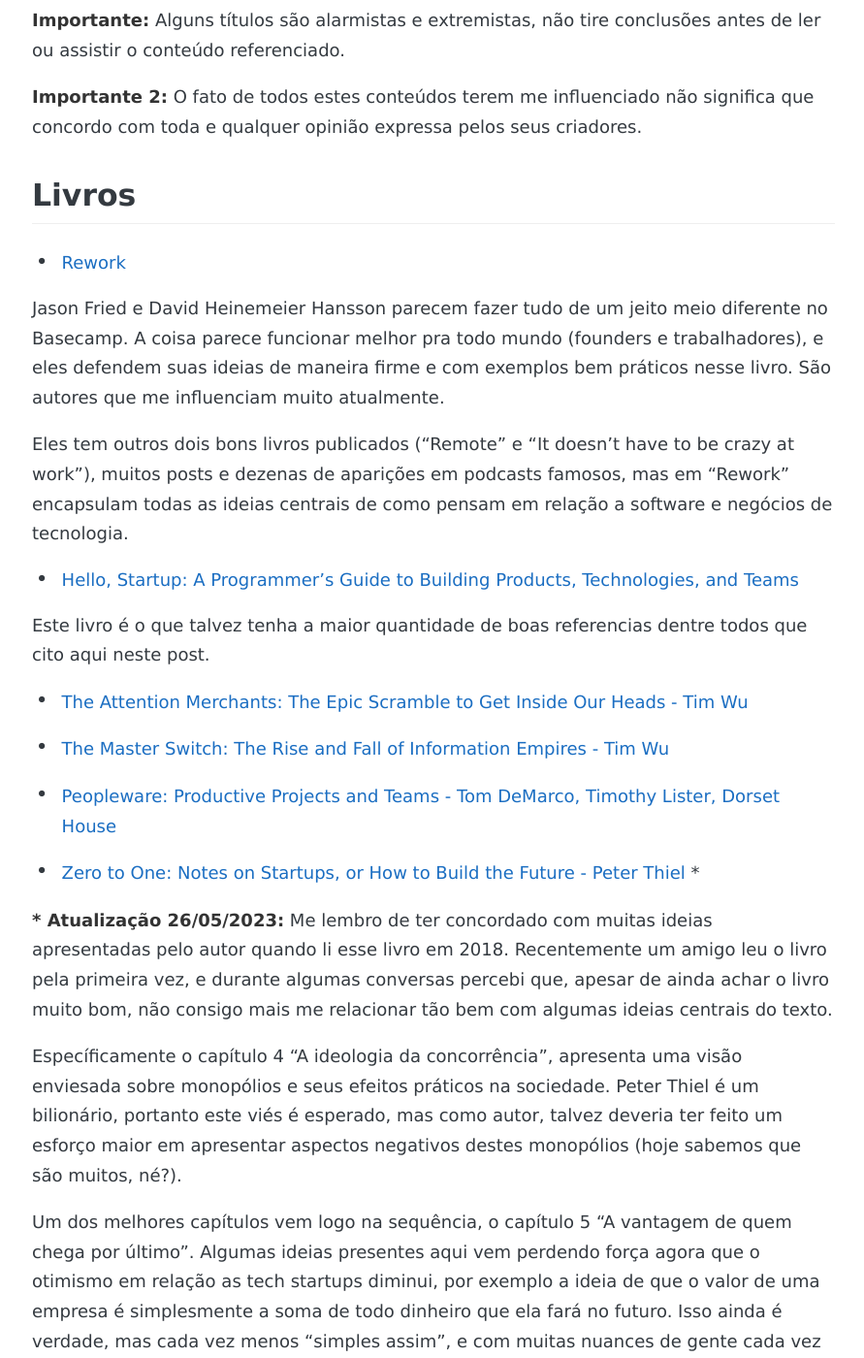
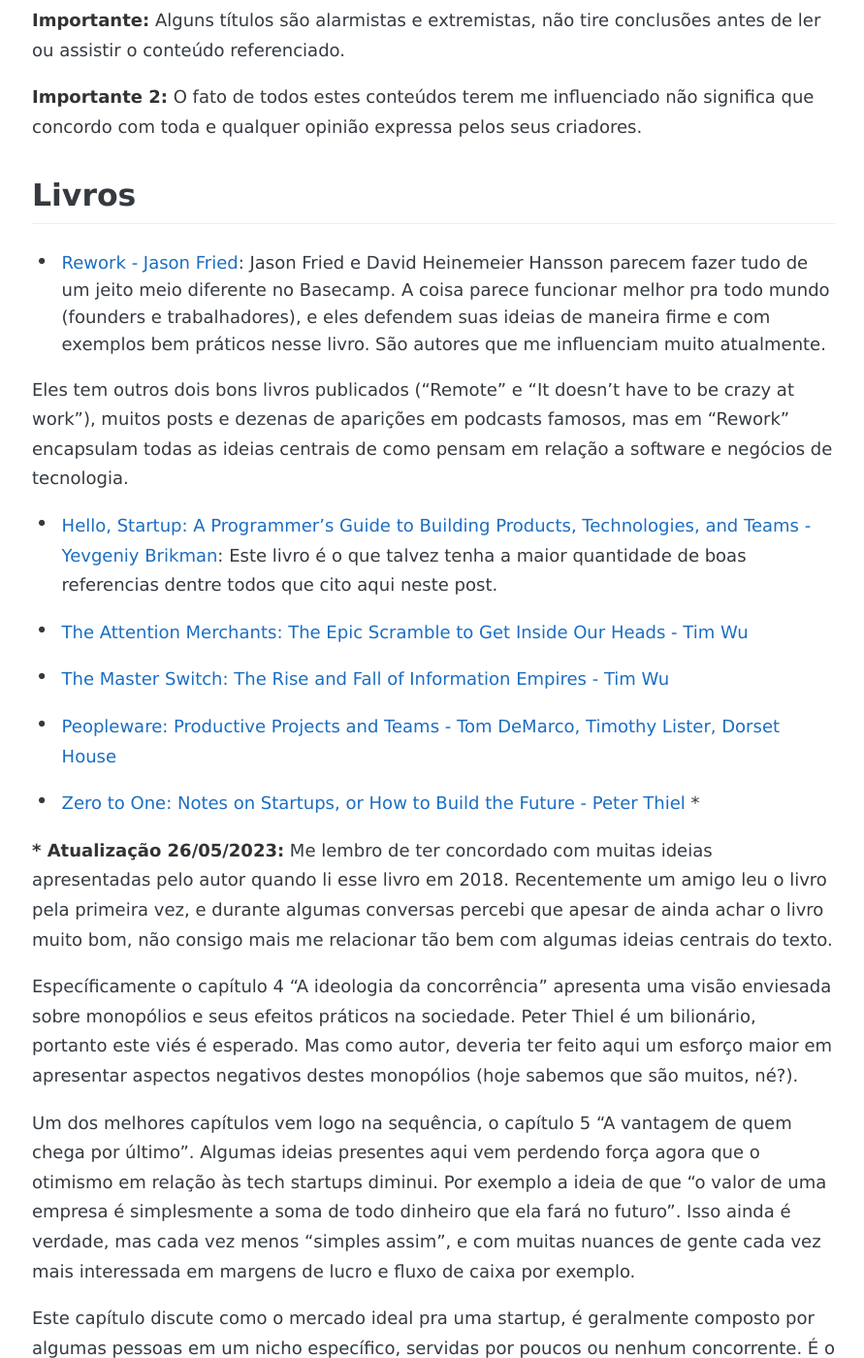
Before and after one commit to andreybleme/andreybleme.github.io, a Jekyll site: the page built from _posts/2019-07-19-livros-blogposts-documentarios-que-me-influenciaram.markdown, in a window 1280 px wide and 1400 px high, scrolled down 426 px. Shown: the whole window at 97% size, without its empty margins (193-1084 px from the left). Built offline with Jekyll 4.4.1, drawn with Linux system fonts in a browser that asks for light colours; nearby versions of some CDN libraries; some web fonts are replaced; comment, search, counter and statistics services are not loaded; some of the changed text lies outside the part shown.

Commit message:
update old post about books/posts/docs that influenced me

```diff
--- a/_posts/2019-07-19-livros-blogposts-documentarios-que-me-influenciaram.markdown
+++ b/_posts/2019-07-19-livros-blogposts-documentarios-que-me-influenciaram.markdown
@@ -17,15 +17,11 @@
 Livros
 ---
 
-- [Rework](https://www.amazon.com/Rework-Jason-Fried/dp/0307463745)
-
-Jason Fried e David Heinemeier Hansson parecem fazer tudo de um jeito meio diferente no Basecamp. A coisa parece funcionar melhor pra todo mundo (founders e trabalhadores), e eles defendem suas ideias de maneira firme e com exemplos bem práticos nesse livro. São autores que me influenciam muito atualmente.
+- [Rework - Jason Fried](https://www.amazon.com/Rework-Jason-Fried/dp/0307463745): Jason Fried e David Heinemeier Hansson parecem fazer tudo de um jeito meio diferente no Basecamp. A coisa parece funcionar melhor pra todo mundo (founders e trabalhadores), e eles defendem suas ideias de maneira firme e com exemplos bem práticos nesse livro. São autores que me influenciam muito atualmente.
 
 Eles tem outros dois bons livros publicados ("Remote" e "It doesn't have to be crazy at work"), muitos posts e dezenas de aparições em podcasts famosos, mas em "Rework" encapsulam todas as ideias centrais de como pensam em relação a software e negócios de tecnologia.
 
-- [Hello, Startup: A Programmer's Guide to Building Products, Technologies, and Teams](https://www.amazon.com/Hello-Startup-Programmers-Building-Technologies/dp/1491909900/)
-
-Este livro é o que talvez tenha a maior quantidade de boas referencias dentre todos que cito aqui neste post.
+- [Hello, Startup: A Programmer's Guide to Building Products, Technologies, and Teams - Yevgeniy Brikman](https://www.amazon.com/Hello-Startup-Programmers-Building-Technologies/dp/1491909900/): Este livro é o que talvez tenha a maior quantidade de boas referencias dentre todos que cito aqui neste post.
 
 - [The Attention Merchants: The Epic Scramble to Get Inside Our Heads - Tim Wu](https://www.amazon.com.br/gp/product/B01AEPSWB4/ref=as_li_tl?ie=UTF8&tag=andreybleme-20&camp=1789&creative=9325&linkCode=as2&creativeASIN=B01AEPSWB4&linkId=55ffcb3cf1b8d5d3c6450293bdba92d5)
 
@@ -35,13 +31,15 @@
 
 - [Zero to One: Notes on Startups, or How to Build the Future - Peter Thiel](https://amzn.to/2ulGFTl) *
 
-*** Atualização 26/05/2023:** Me lembro de ter concordado com muitas ideias apresentadas pelo autor quando li esse livro em 2018. Recentemente um amigo leu o livro pela primeira vez, e durante algumas conversas percebi que, apesar de ainda achar o livro muito bom, não consigo mais me relacionar tão bem com algumas ideias centrais do texto.
+*** Atualização 26/05/2023:** Me lembro de ter concordado com muitas ideias apresentadas pelo autor quando li esse livro em 2018. Recentemente um amigo leu o livro pela primeira vez, e durante algumas conversas percebi que apesar de ainda achar o livro muito bom, não consigo mais me relacionar tão bem com algumas ideias centrais do texto.
 
-Específicamente o capítulo 4 "A ideologia da concorrência", apresenta uma visão enviesada sobre monopólios e seus efeitos práticos na sociedade. Peter Thiel é um bilionário, portanto este viés é esperado, mas como autor, talvez deveria ter feito um esforço maior em apresentar aspectos negativos destes monopólios (hoje sabemos que são muitos, né?).
+Específicamente o capítulo 4 "A ideologia da concorrência" apresenta uma visão enviesada sobre monopólios e seus efeitos práticos na sociedade. Peter Thiel é um bilionário, portanto este viés é esperado. Mas como autor, deveria ter feito aqui um esforço maior em apresentar aspectos negativos destes monopólios (hoje sabemos que são muitos, né?).
 
-Um dos melhores capítulos vem logo na sequência, o capítulo 5 "A vantagem de quem chega por último". Algumas ideias presentes aqui vem perdendo força agora que o otimismo em relação as tech startups diminui, por exemplo a ideia de que o valor de uma empresa é simplesmente a soma de todo dinheiro que ela fará no futuro. Isso ainda é verdade, mas cada vez menos "simples assim", e com muitas nuances de gente cada vez mais interessada em margens e fluxo de caixa por exemplo. Este capítulo discute como o mercado ideal pra uma startup é geralmente composto por algumas pessoas em um nicho específico, servidas por poucos ou nenhum concorrente. É o melhor capítulo do livro pra quem lê em busca de pontos de partida pra organizar ideias sobre como começar um negócio na internet, e o resto do livro pra mim só serve pra entender como VCs super ricos enxergam o mercado e empresas em estágio inicial (ou pelo menos como enxergavam quando o livro foi escrito em 2014).
+Um dos melhores capítulos vem logo na sequência, o capítulo 5 "A vantagem de quem chega por último". Algumas ideias presentes aqui vem perdendo força agora que o otimismo em relação às tech startups diminui. Por exemplo a ideia de que "o valor de uma empresa é simplesmente a soma de todo dinheiro que ela fará no futuro". Isso ainda é verdade, mas cada vez menos "simples assim", e com muitas nuances de gente cada vez mais interessada em margens de lucro e fluxo de caixa por exemplo.
 
-Apesar disso ainda é uma boa leitura. O autor ainda é uma figura bastante relevante, e principalmente pra quem não conhece bem  como nasceram as empresas mais famosas de tecnologia, recomendo o livro.
+Este capítulo discute como o mercado ideal pra uma startup, é geralmente composto por algumas pessoas em um nicho específico, servidas por poucos ou nenhum concorrente. É o melhor capítulo do livro pra quem lê em busca de pontos de partida pra organizar ideias sobre como começar uma startup, e o resto do livro pra mim só serve pra entender como VCs super ricos enxergam o mercado, e como avaliam potencial de sucesso de empresas em estágio inicial (ou pelo menos como enxergavam quando o livro foi escrito em 2014).
+
+Apesar destes pontos, ainda é uma boa leitura. O autor é uma figura bastante relevante, e recomendo este livro principalmente pra quem não conhece bem como nasceram as empresas mais famosas de tecnologia.
 
 
 - [Bullshit Jobs: A Theory -  David Graeber](https://amzn.to/2vUsxAC)
@@ -88,9 +84,7 @@
 
 - [Go Against the Grain](https://www.youtube.com/watch?v=7fdQJ5ry_NI)
 
-- [Everything is a remix](https://www.youtube.com/watch?v=SAfCvMNgLjg&list=LL3kc9L0uVU7Ao-uJMooC_dA)
-
-Excelente documentário sobre criatividade, originalidade, e inovação. Não é um documentário sobre tecnologia, mas as discussões sobre influências apresentadas aqui se aplicam tranquilamente a qualquer discussão sobre grandes inovações tecnológicas e processos criativos.
+- [Everything is a remix](https://www.youtube.com/watch?v=SAfCvMNgLjg&list=LL3kc9L0uVU7Ao-uJMooC_dA): Excelente documentário sobre criatividade, originalidade, e inovação. Não é um documentário sobre tecnologia, mas as discussões sobre influências apresentadas aqui se aplicam tranquilamente a qualquer discussão sobre grandes inovações tecnológicas e processos criativos.
 
 - [The Century of the Self](https://www.youtube.com/watch?v=eJ3RzGoQC4s&list=LL3kc9L0uVU7Ao-uJMooC_dA&index=46)
 
@@ -100,10 +94,6 @@
 
 - [The mind behind Linux - Linus Torvalds](https://www.youtube.com/watch?v=o8NPllzkFhE&list=LL3kc9L0uVU7Ao-uJMooC_dA)
 
-- [Esforço e estudo](https://www.youtube.com/watch?v=Q-MO_i8KjAg)
+- [Esforço e estudo](https://www.youtube.com/watch?v=Q-MO_i8KjAg): Esse é um trecho de uma aula do professor Clóvis de Barros. Sempre que assisto esse vídeo dou muita risada, e lembro que é importante as vezes ter brio.
 
-Esse é um trecho de uma aula do professor Clóvis de Barros. Sempre que assisto esse vídeo dou muita risada, e lembro que é importante as vezes ter brio.
-
-- [Terráqueos](https://www.youtube.com/watch?v=_GGBFv0zw18)
-
-Este último é um documentário sobre a relação dos seres humanos com os animais. Animais sempre foram usados pra entretenimento, comida, pets, experimentos científicos, e esse documentário fala um pouco de tudo isso.
+- [Terráqueos](https://www.youtube.com/watch?v=_GGBFv0zw18): Este último é um documentário sobre a relação dos seres humanos com os animais. Animais sempre foram usados pra entretenimento, comida, pets, experimentos científicos, e esse documentário fala um pouco de tudo isso.
```
Also changed, not shown: other parts of _posts/2019-07-19-livros-blogposts-documentarios-que-me-influenciaram.markdown (+1 -3 lines).
